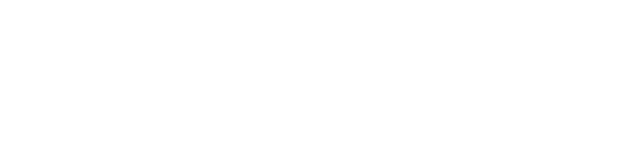
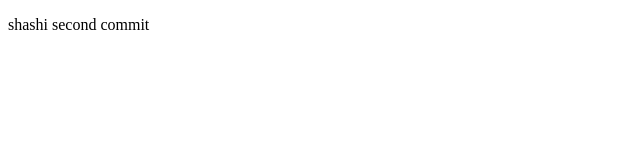
Before and after one commit to shashikumar88/Frontend, a plain HTML site: page index.html in a window 1280 px wide. Shown: the whole page, without its empty margins (0-640 px from the left). Drawn offline with Linux system fonts and the light colour scheme.

Commit message:
second commit

```diff
--- a/index.html
+++ b/index.html
@@ -6,6 +6,6 @@
     <title>Document</title>
 </head>
 <body>
-
+    <p>shashi second commit</p>
 </body>
 </html>
```
